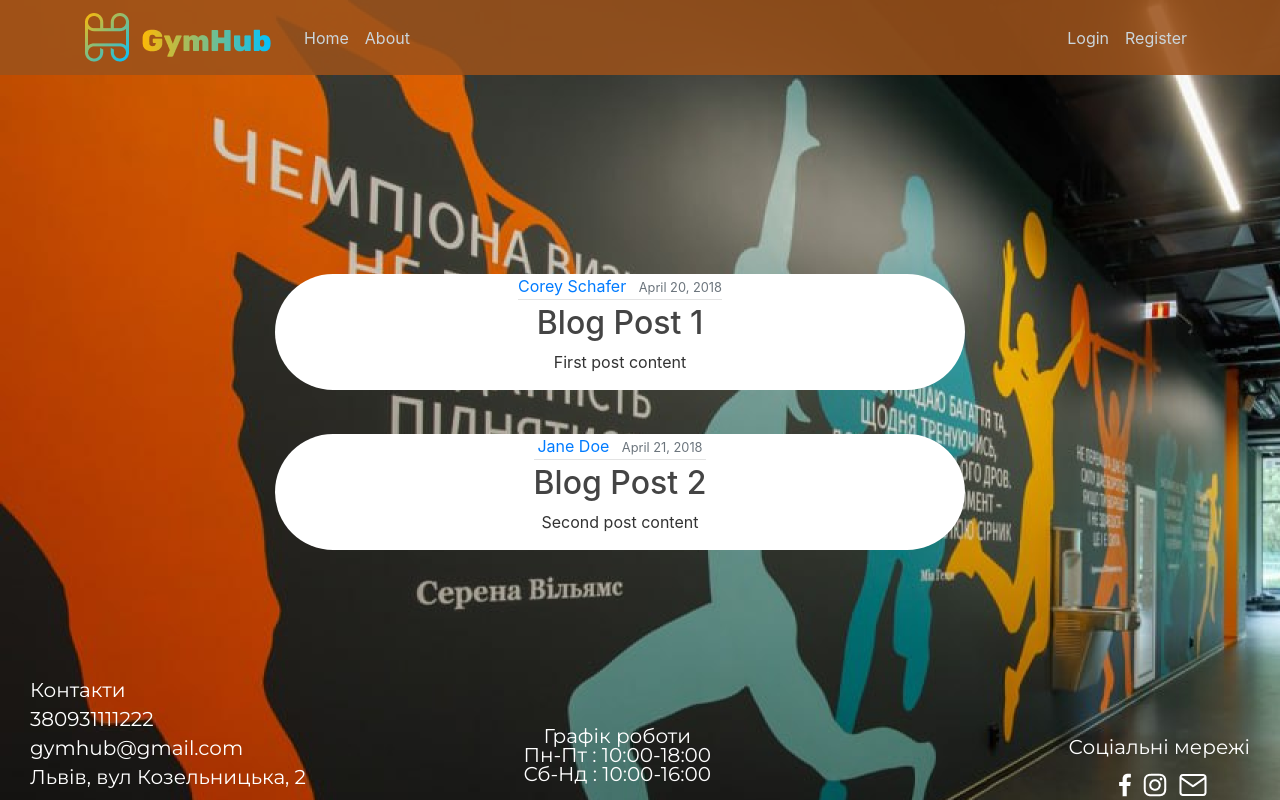
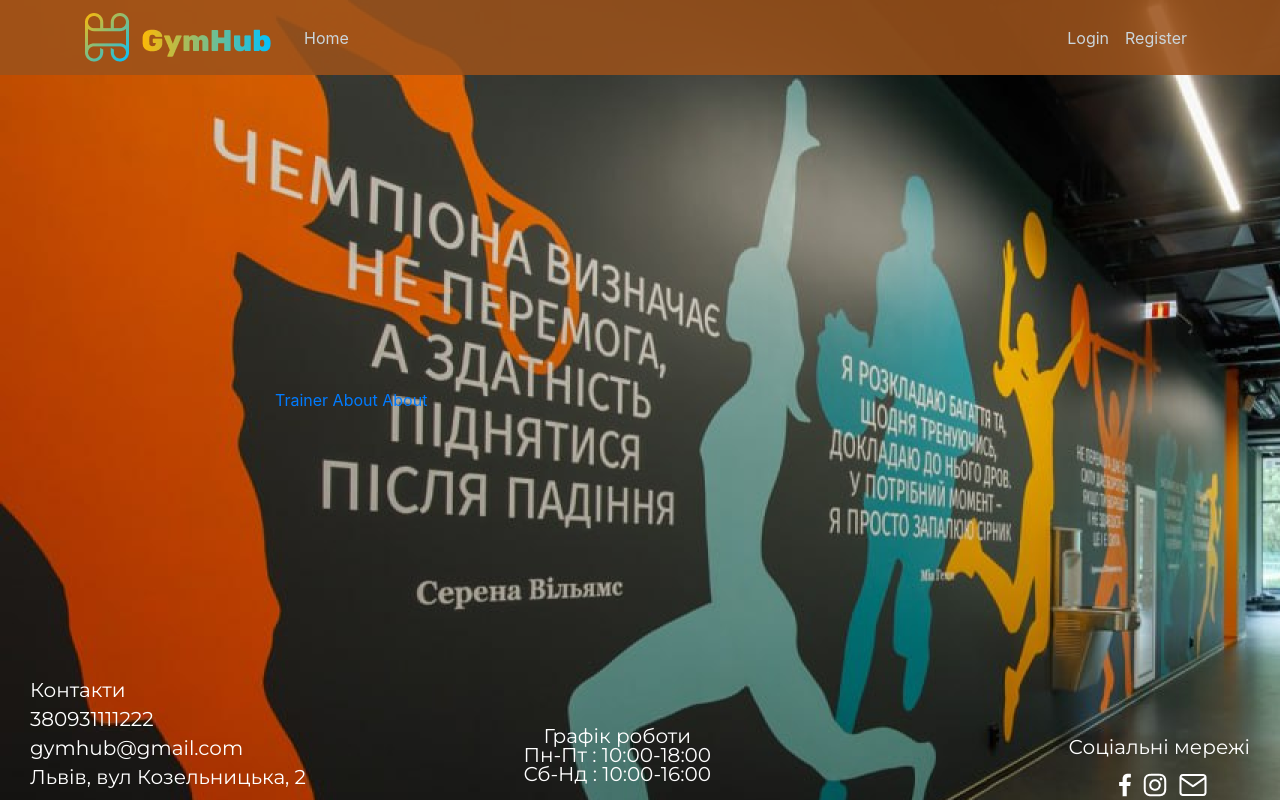
Before and after one commit to petrunivyaryna/GymHub, a Flask app: page / in a window 1280 px wide. Run offline with Flask 3, Linux system fonts and the light colour scheme; some libraries are stand-ins or nearby versions.

Commit message:
update home page and some pathes

```diff
--- a/flaskblog/routes.py
+++ b/flaskblog/routes.py
@@ -34,6 +34,14 @@ def home():
 @app.route("/about")
 def about():
     return render_template('about.html', title='About')
+
+@app.route("/trainer")
+def trainer():
+    return render_template('trainer.html')
+
+@app.route("/abonement")
+def abonement():
+    return render_template('abonement.html')
 
 
 @app.route("/register", methods=['GET', 'POST'])
@@ -163,7 +171,3 @@ def reset_token(token):
         flash('Your password has been updated! You are now able to log in', 'success')
         return redirect(url_for('login'))
     return render_template('reset_token.html', title='Reset Password', form=form)
-
-@app.route("/carousel")
-def carousel():
-    return render_template('carousel.html')
--- /dev/null
+++ b/flaskblog/templates/abonement.html
@@ -0,0 +1,4 @@
+{% extends "layout.html" %}
+{% block content %}
+
+{% endblock content %}
--- a/flaskblog/templates/home.html
+++ b/flaskblog/templates/home.html
@@ -1,15 +1,8 @@
 {% extends "layout.html" %}
 {% block content %}
-    {% for post in posts %}
-        <article class="media content-section">
-          <div class="media-body">
-            <div class="article-metadata">
-              <a class="mr-2" href="#">{{ post.author }}</a>
-              <small class="text-muted">{{ post.date_posted }}</small>
-            </div>
-            <h2><a class="article-title" href="#">{{ post.title }}</a></h2>
-            <p class="article-content">{{ post.content }}</p>
-          </div>
-        </article>
-    {% endfor %}
+    <div>
+      <a href="{{ url_for('trainer') }}">Trainer</a>
+      <a href="{{ url_for('about') }}">About</a>
+      <a href="{{ url_for('abonement') }}">About</a>
+    </div>
 {% endblock content %}
--- a/flaskblog/templates/layout.html
+++ b/flaskblog/templates/layout.html
@@ -31,7 +31,6 @@
         <div class="collapse navbar-collapse" id="navbarToggle">
           <div class="navbar-nav mr-auto">
             <a class="nav-item nav-link" href="{{ url_for('home') }}">Home</a>
-            <a class="nav-item nav-link" href="{{ url_for('about') }}">About</a>
           </div>
           <!-- Navbar Right Side -->
           <div class="navbar-nav">
```
Also changed, not shown: flaskblog/templates/trainer.html (renamed from flaskblog/templates/carousel.html, +3 -12 lines).
